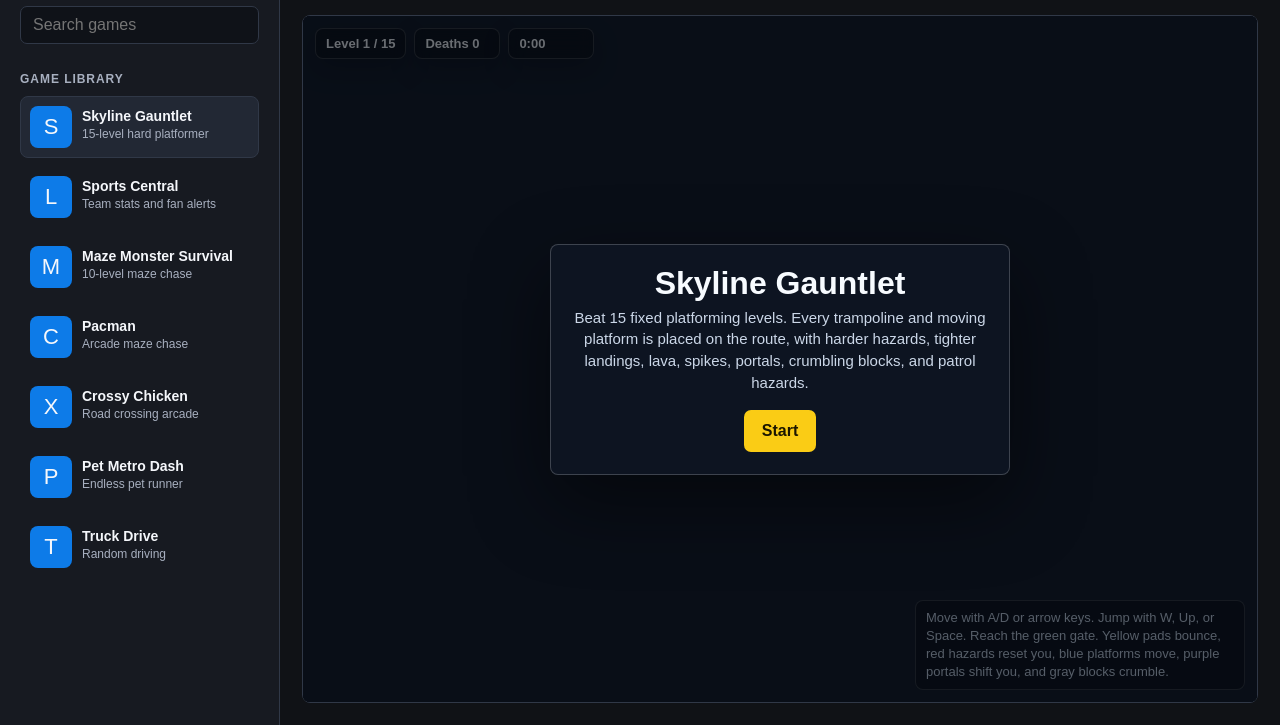
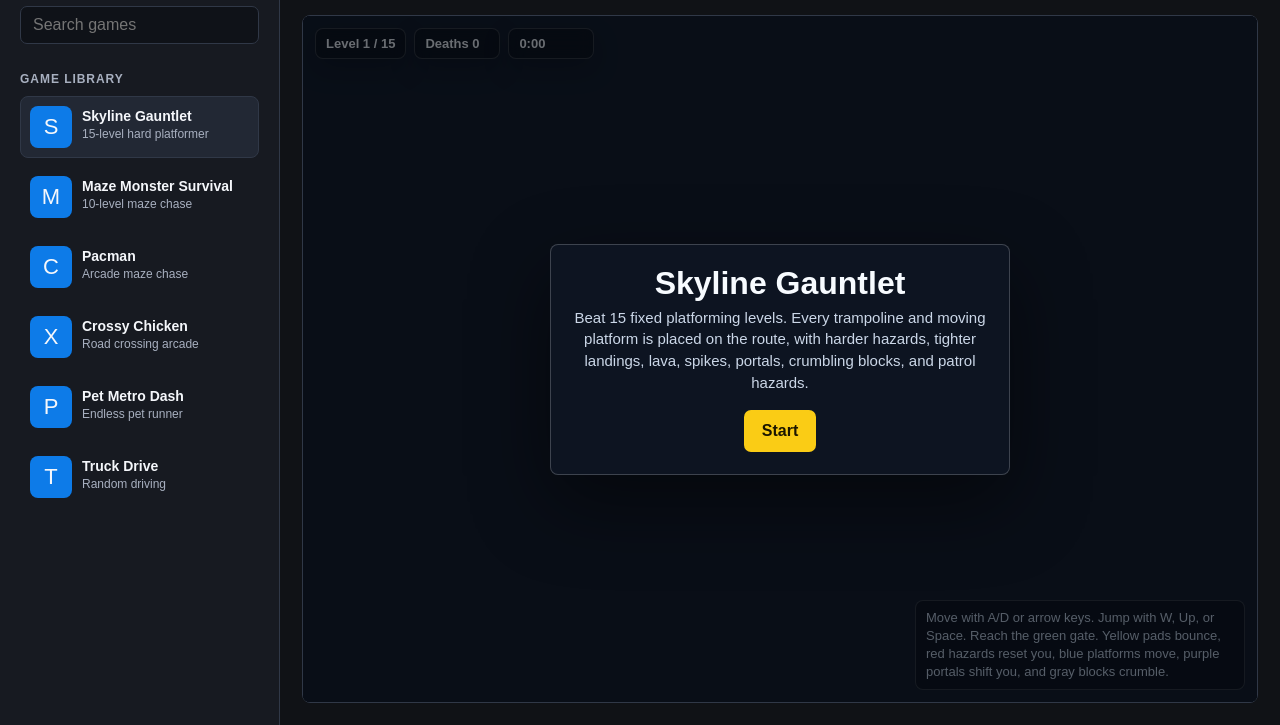
Before and after one commit to shahaaryav-wq/sports-central, a website: page index.html in a window 1280 px wide. Shown: the part 78-803 px from the top of the page. Drawn offline with Linux system fonts and the light colour scheme.

Commit message:
Remove Sports Central from arcade menu

```diff
--- a/index.html
+++ b/index.html
@@ -328,13 +328,6 @@
         path: 'games/skyline-gauntlet/index.html'
       },
       {
-        id: 'sports-central',
-        title: 'Sports Central',
-        genre: 'Team stats and fan alerts',
-        icon: 'L',
-        path: 'games/sports-central/index.html'
-      },
-      {
         id: 'maze-monster-survival',
         title: 'Maze Monster Survival',
         genre: '10-level maze chase',
```
